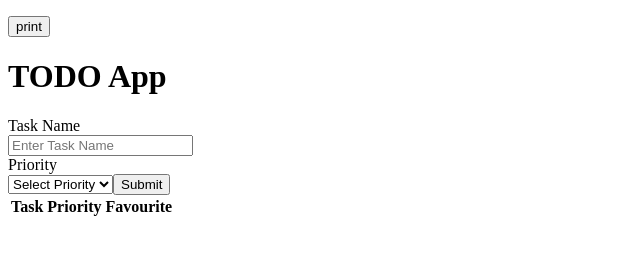
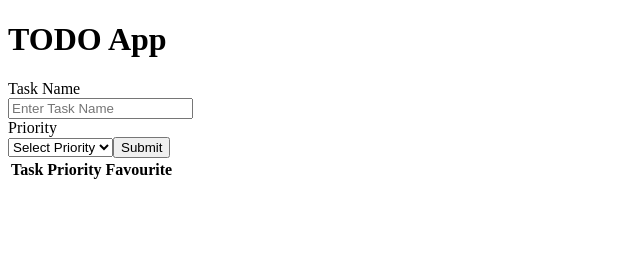
Before and after one commit to pravin7878/Dom-3-Assignment-, a plain HTML site: page Dom-3 assignment/TODO LIST DOM/index.html in a window 1280 px wide. Shown: the whole page, without its empty margins (0-640 px from the left). Drawn offline with Linux system fonts and the light colour scheme; files that its build step writes are made by us from their sources.

Commit message:
todo updet

```diff
--- a/Dom-3 assignment/TODO LIST DOM/index.html
+++ b/Dom-3 assignment/TODO LIST DOM/index.html
@@ -9,7 +9,6 @@
   </head>
   <body>
     <p id="head"></p>
-    <button id="btn">print</button>
     <!-- Dont make any changes here -->
     <h1>TODO App</h1>
 
```
Also changed, not shown: Dom-3 assignment/TODO LIST DOM/record.js (+1 -6 lines).
